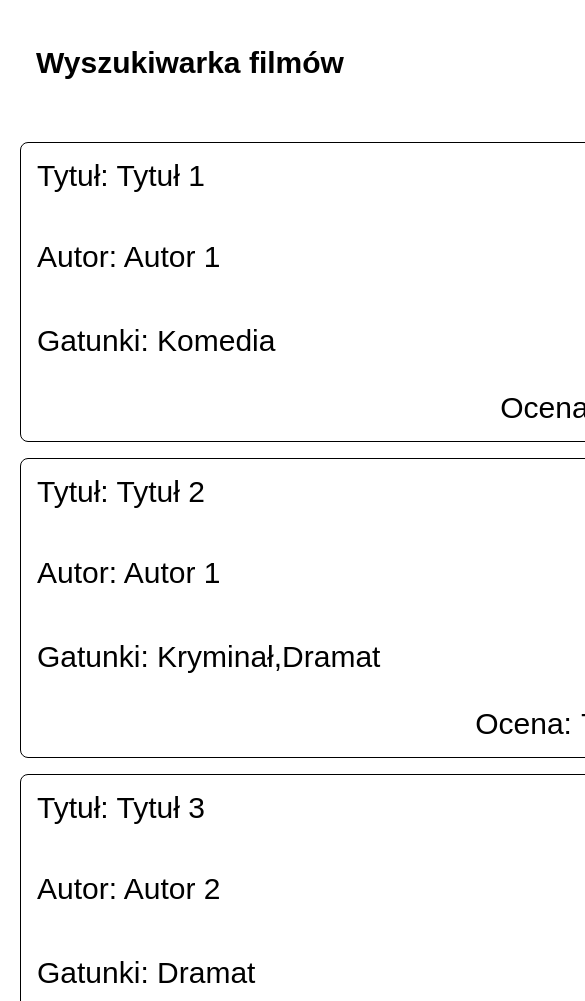
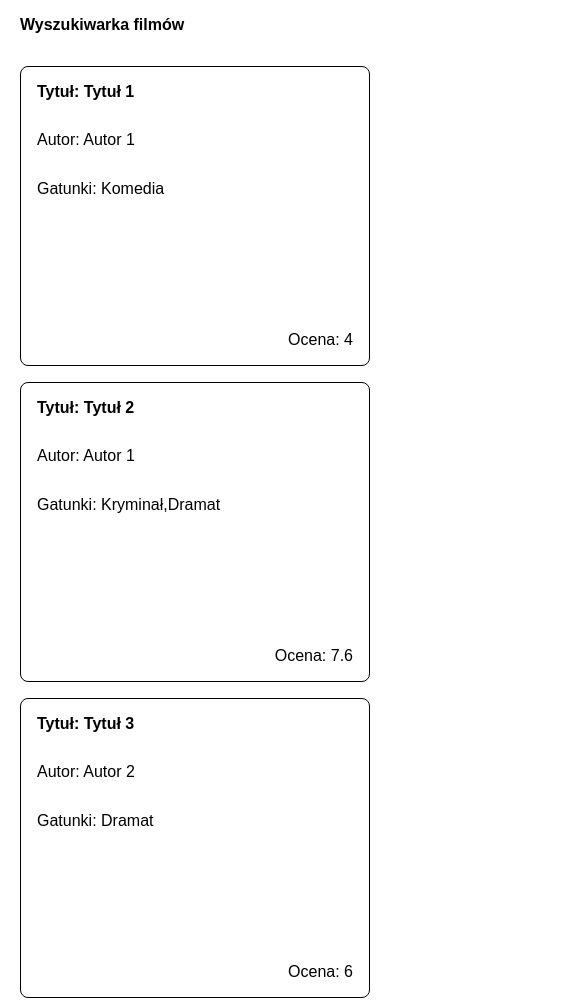
Before and after one commit to koder2300/moviesProject, a plain HTML site: page index.html in a window 390 px wide. Shown: the top 1001 px of the page, 585 px wide, since content can reach past the window. Drawn offline with Linux system fonts and the light colour scheme.

Commit message:
propably done

```diff
--- a/styleNew.css
+++ b/styleNew.css
@@ -2,7 +2,6 @@ body {
   box-sizing: border-box;
   margin: 0;
   padding: 0;
-  font-size: 30px;
   font-family: sans-serif;
 }
 .containerAll {
@@ -13,11 +12,8 @@ body {
 }
 .searchMoviesTxt {
   font-weight: bold;
-  width: 100%;
-  padding: 16px;
-  /* width: 960px; */
-  margin: 0 auto;
-  /* margin: 0 10px; */
+  padding: 10px;
+  margin-right: auto;
 }
 .list {
   display: grid;
@@ -33,7 +29,6 @@ body {
 }
 .listLeftColumn {
   width: 25%;
-  /* height: 200px; */
   display: flex;
   justify-content: space-between;
   align-items: center;
@@ -42,7 +37,6 @@ body {
 .listCenterColumn {
   width: 45%;
   margin-left: 5%;
-
   display: flex;
   justify-content: left;
   align-items: end;
@@ -53,55 +47,62 @@ body {
   justify-content: right;
   align-items: center;
 }
+.titleType {
+  margin-bottom: 10px;
+  margin-right: 8px;
+  font-weight: bold;
+}
 @media only screen and (max-width: 639px) {
   .containerAll {
     display: grid;
     gap: 1rem;
-    width: 619px;
-    margin: 0 10px;
-    /* width: 480px; */
-    /* margin-left: auto;
-    margin-right: auto; */
+    grid-auto-columns: 1fr;
+    margin: 0 auto;
   }
   .list {
     display: grid;
     gap: 1rem;
     height: 300px;
-    width: 619px;
-    margin: 0 10px;
+    margin: 0 20px;
   }
   .searchMoviesTxt {
-    width: 619px;
-    margin: 0 10px;
+    display: grid;
+    gap: 1rem;
+    margin: 0 20px;
+    padding: 0px;
   }
   .divList {
     display: grid;
-    gap: 16px;
+    /* gap: 16px; */
     grid-auto-columns: 1fr;
   }
   .listLeftColumn {
     width: 100%;
-    height: 115px;
+    height: 100%;
     display: flex;
-    justify-content: space-between;
+    justify-content: flex-start;
     align-items: left;
     flex-direction: column;
   }
   .listCenterColumn {
     margin-left: 0%;
     width: 100%;
+    height: 100%;
     display: flex;
     justify-content: left;
-    align-items: end;
+    align-items: start;
+    margin-bottom: 70px;
   }
   .listRightColumn {
     width: 100%;
+    height: 100%;
     display: flex;
     justify-content: right;
     align-items: flex-end;
   }
   .titleType {
     align-self: flex-start;
+    margin-bottom: 30px;
   }
   .authorType {
     align-self: flex-start;
```
